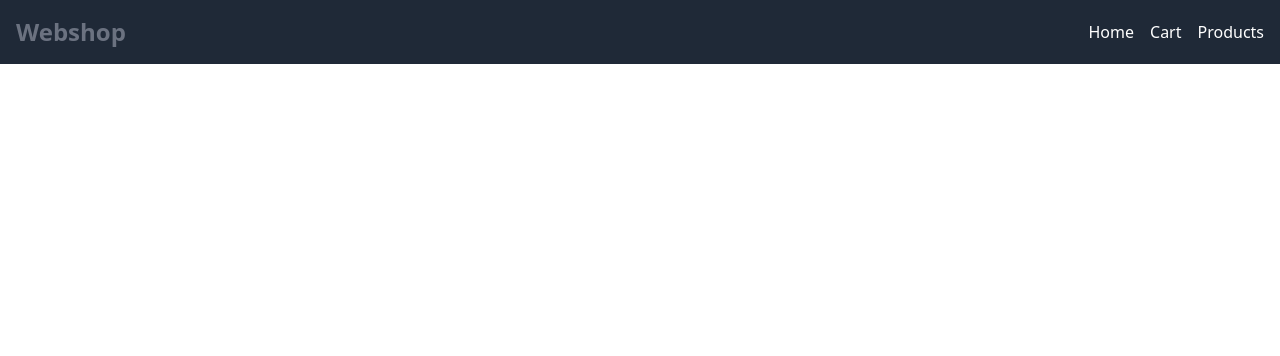
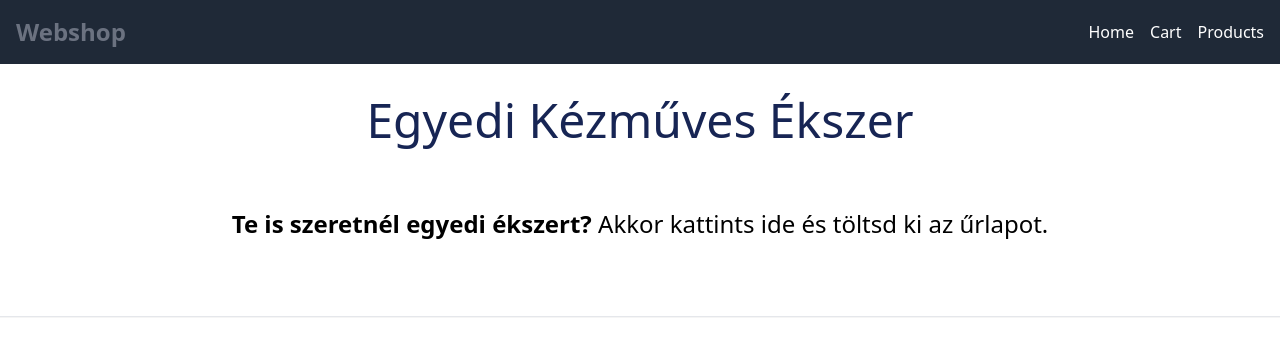
Before and after one commit to mongoosHU/webshop, a React (Create React App) app: page / in a window 1280 px wide. Shown: the top 356 px of the page. Built offline with nearby package versions, Linux system fonts and the light colour scheme.

Commit message:
Home Page added more info

```diff
--- a/src/App.js
+++ b/src/App.js
@@ -1,14 +1,15 @@
 //import { Routes, Route } from 'react-router-dom';
-//import Home from './pages/Home';
+import Home from './pages/Home';
 //import ProductCard from './components/ProductCard';
 //import Cart from './pages/Cart';
 //import ProductDetails from './pages/ProductDetails';
-import Navbar from './components/Navbar';
+import Navbar from './Components/Navbar';
 
 function App() {
   return (
     <>
     <Navbar />
+    <Home />
     </>
   );
 }
--- a/src/pages/Home.jsx
+++ b/src/pages/Home.jsx
@@ -2,9 +2,22 @@ import React from 'react'
 
 function Home() {
   return (
+    <>
+    <div className=''>
+      <div className='py-8  text-center'>
+      <h1 className='text-5xl text-blue-950'>Egyedi Kézműves Ékszer</h1>
+    </div>
+
+    <div className=' py-8 '>
+      <h2 className='text-black px-2 text-2xl text-center'><span className='xl:font-bold md:font-bold xl:font-bold'>Te is szeretnél egyedi ékszert?</span> Akkor kattints ide és töltsd ki az űrlapot.</h2>
+    </div><br />
+    <hr className='bg-neutral-100  dark:bg-white/10 my-5 h-0.5' />
     <div>
 
     </div>
+    </div>
+    </>
+
   )
 }
 
```
